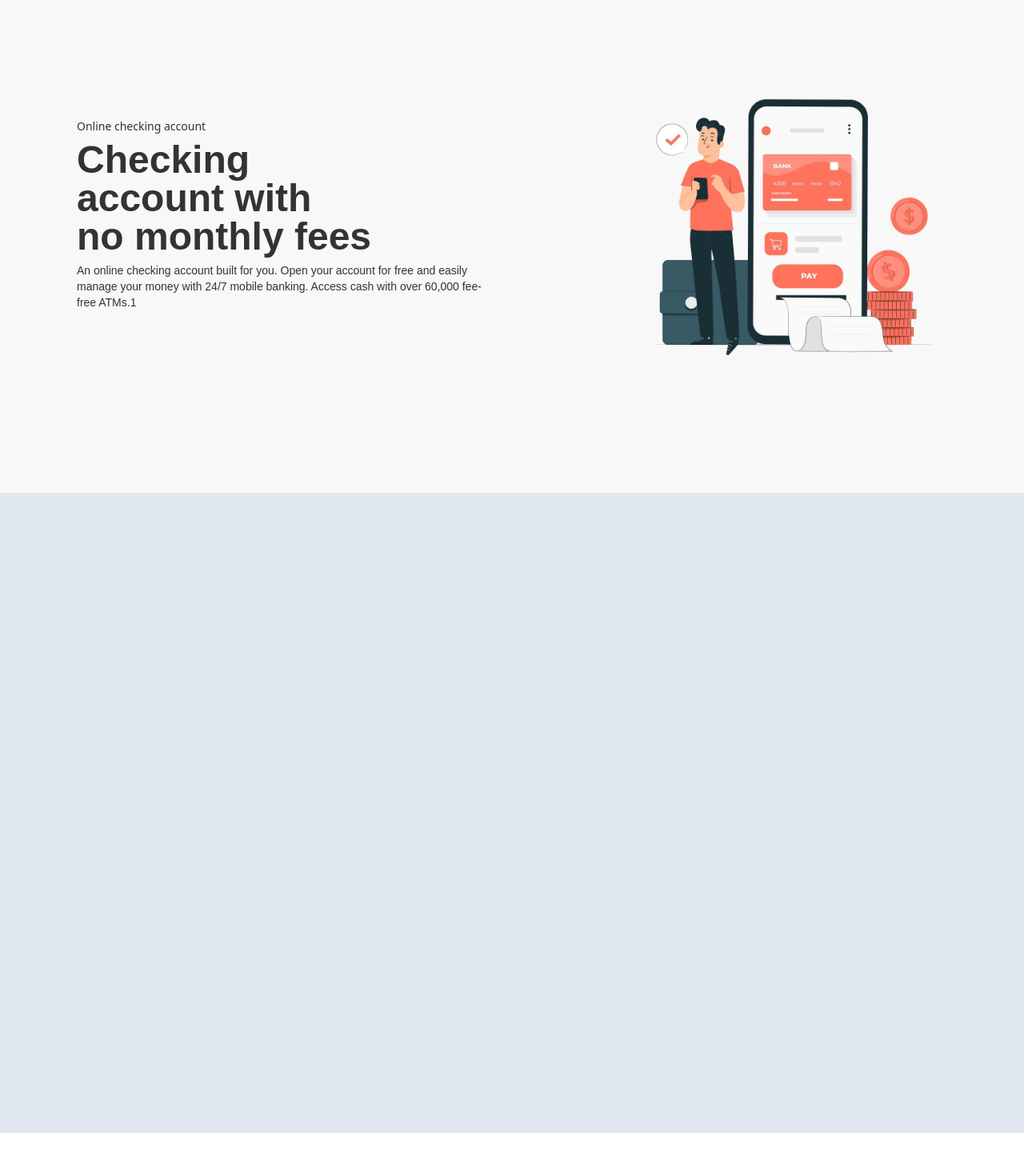
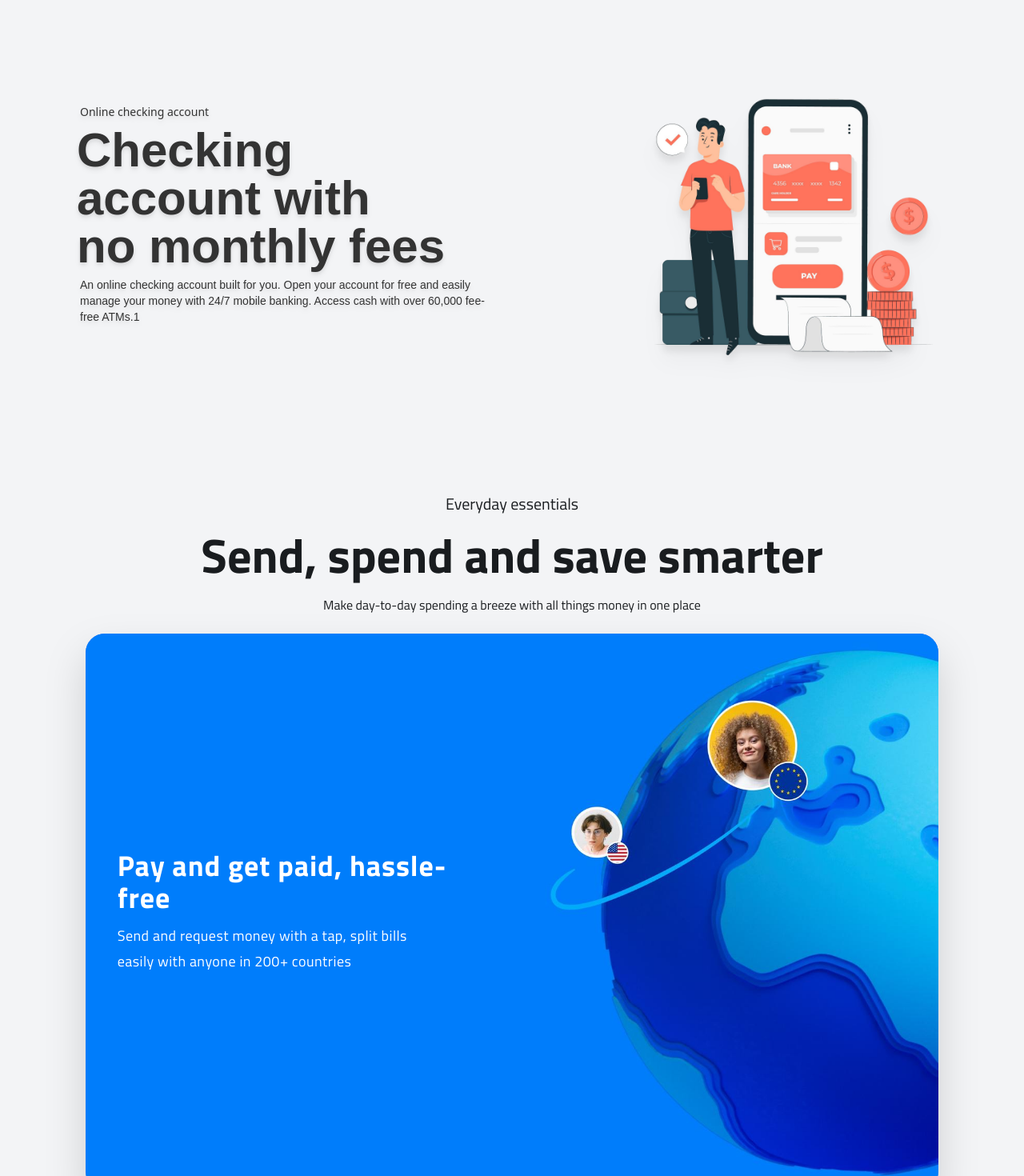
Before and after one commit to abdelhaq-laachari/CREDIT-DU-MAROC, a React (Create React App) app in the folder client/: page / in a window 1280 px wide. Shown: the part 160-1630 px from the top of the page at 80% size. Before the commit the page ends 1576 px from the top, so only its background shows below. Built offline with nearby package versions, Linux system fonts and the light colour scheme.

Commit message:
feat: second section (the blue one ) is done

```diff
--- a/client/src/pages/Home.jsx
+++ b/client/src/pages/Home.jsx
@@ -1,31 +1,61 @@
 import React from "react";
 import Navbar from "../components/NavBar/NavBar";
 import Bank from "../assets/img/bank.png";
+import World from "../assets/img/world.jpg";
+import "../styles/Home.css";
 
 const Home = () => {
   return (
-    <>
+    <div className="bg-[#F3F4F6]">
       <Navbar />
-      <div className="flex justify-around items-center bg-[#F8F8F8] w-full h-[87vh]">
-        <div className="flex flex-col space-y-2 w-2/5  text-[#333333]">
-          <span className="text-sm font-sans antialiased">
+      <div className="flex justify-around items-center  w-full h-[87vh]">
+        <div className="flex flex-col space-y-2 w-2/5 drop-shadow-md text-[#333333]">
+          <span className="text-sm pl-1 font-sans antialiased">
             Online checking account
           </span>
-          <strong className="text-5xl font-circular ">
+          <strong className="text-6xl font-circular ">
             Checking <br /> account with <br /> no monthly fees
           </strong>
-          <p className="font-circular text-sm subpixel-antialiased">
+          <p className="font-circular pl-1 text-sm subpixel-antialiased">
             An online checking account built for you. Open your account for free
             and easily manage your money with 24/7 mobile banking. Access cash
             with over 60,000 fee-free ATMs.1
           </p>
         </div>
-        <div className="w-96">
+        <div className="w-96 drop-shadow-xl">
           <img src={Bank} alt="bank_image" />
         </div>
       </div>
-      <div className="h-screen bg-slate-200"></div>
-    </>
+      <div className="flex flex-col items-center">
+        {/* text start here */}
+        <div className="flex flex-col items-center font-circular text-[#191C1F]">
+          <span className="text-xl">Everyday essentials</span>
+          <strong className="my-5 text-6xl">
+            Send, spend and save smarter
+          </strong>
+          <span>
+            Make day-to-day spending a breeze with all things money in one place
+          </span>
+        </div>
+        {/* text end here */}
+        {/* cards start here */}
+        <div className="flex overflow-hidden justify-between items-center h-[87vh] w-10/12 rounded-3xl my-6 drop-shadow-2xl bg-blue-600">
+          <img className="world_image" src={World} alt="" />
+          <div className="pl-10 space-y-3 text-white font-circular flex flex-col">
+            <span className="text-4xl tracking-wide font-bold">
+              Pay and get paid, hassle-
+              <br />
+              free
+            </span>
+            <span className="text-lg tracking-wide leading-8">
+              Send and request money with a tap, split bills <br /> easily with
+              anyone in 200+ countries
+            </span>
+          </div>
+        </div>
+        {/* cards end here */}
+      </div>
+    </div>
   );
 };
 
--- /dev/null
+++ b/client/src/styles/Home.css
@@ -0,0 +1,18 @@
+.world_image {
+  position: absolute;
+  height: 100%;
+  width: 100%;
+  left: 0;
+  top: 0;
+  right: 0;
+  bottom: 0;
+  z-index: -10;
+  object-fit: cover;
+  color: transparent;
+  transition: transform 0.5s ease;
+}
+.world_image:hover {
+    transform: scale(
+      1.03
+    ); /* Scale the background image up by 10% when the div is hovered over */
+  }
```
Also changed, not shown: client/src/assets/img/world.jpg (added), client/src/assets/img/world.png (added).
